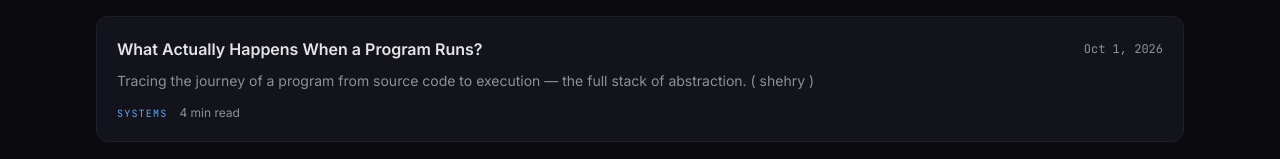
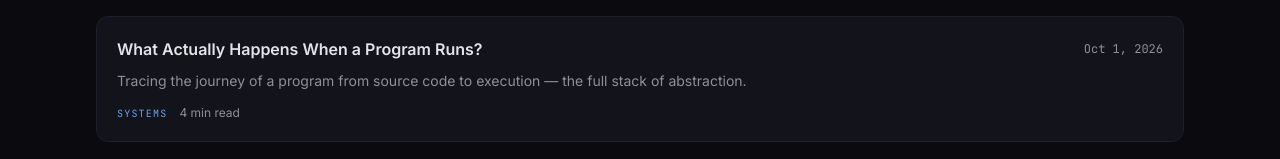
Before and after one commit to shehry-code/shehry_portfolio, a React (Vite) app: page /#/ in a window 1280 px wide. Shown: the part 2670-2829 px from the top of the page. Built offline with nearby package versions, Linux system fonts and the light colour scheme.

Commit message:
content: update blog what-happens-when-program-runs

```diff
--- a/src/data/content.ts
+++ b/src/data/content.ts
@@ -256,7 +256,7 @@ export const blogPosts: BlogPost[] = [
   {
     slug: "what-happens-when-program-runs",
     title: "What Actually Happens When a Program Runs?",
-    description: "Tracing the journey of a program from source code to execution — the full stack of abstraction.\n( shehry )",
+    description: "Tracing the journey of a program from source code to execution — the full stack of abstraction.",
     date: "2026-10-01",
     updated: "2026-09-24",
     tags: ["Systems","Compilers","Operating Systems","CPU"],
```
